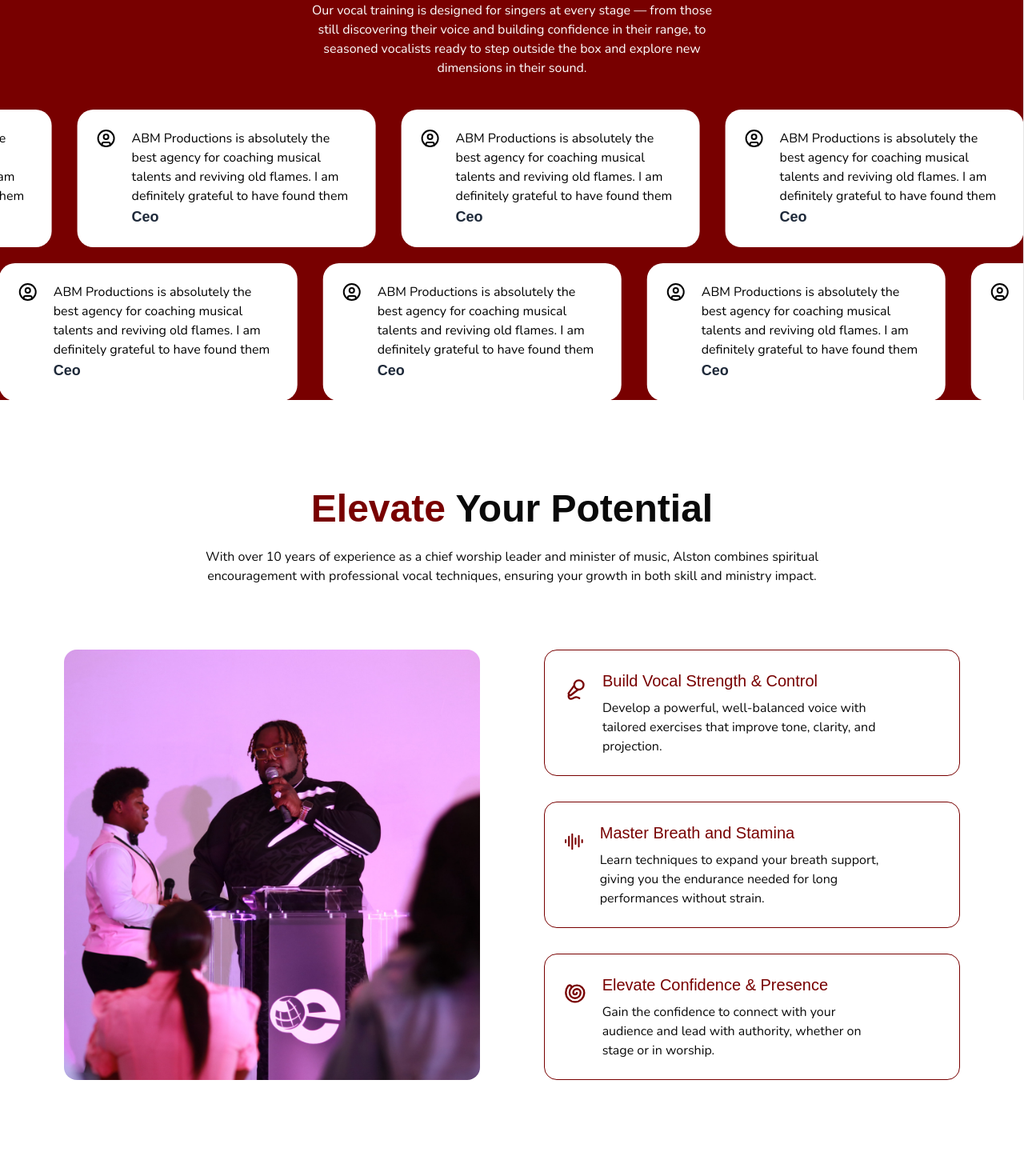
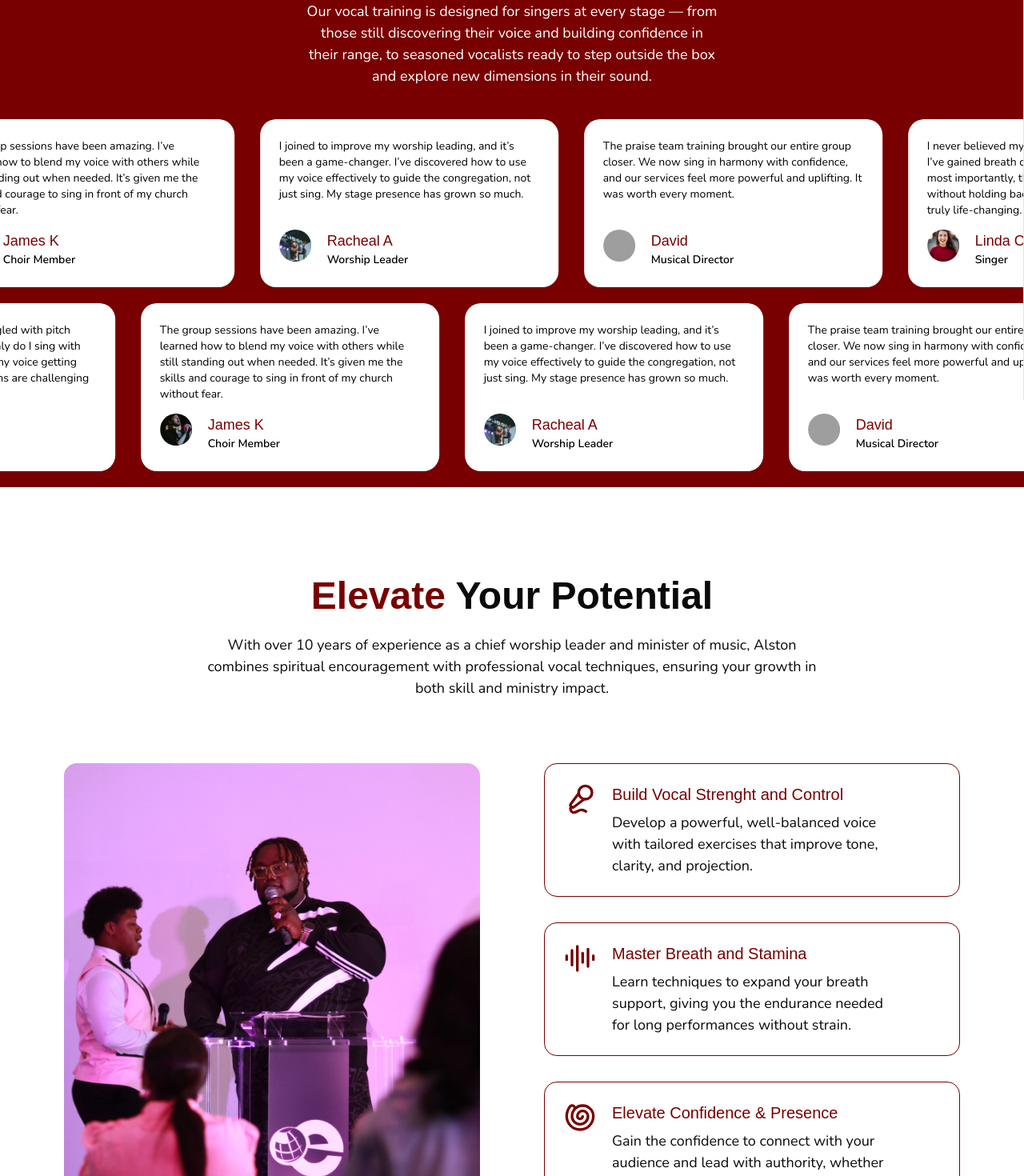
Before and after one commit to midnite-ops/ABM-Productions, a React (Vite) app: page /Coaching in a window 1280 px wide. Shown: the part 300-1770 px from the top of the page at 80% size. Built offline with nearby package versions, Linux system fonts and the light colour scheme; grey boxes are pictures that could not be loaded; a web font is replaced by a local one.

Commit message:
Added animations to the coaching page

```diff
--- a/package.json
+++ b/package.json
@@ -23,6 +23,7 @@
     "react": "^19.1.1",
     "react-dom": "^19.1.1",
     "react-intersection-observer": "^9.16.0",
+    "react-responsive": "^10.0.1",
     "react-router-dom": "^7.8.2",
     "tailwind-merge": "^3.3.1",
     "tailwindcss": "^4.1.12"
--- a/src/components/Navbar.jsx
+++ b/src/components/Navbar.jsx
@@ -10,12 +10,14 @@ import { SidebarTrigger } from "./ui/sidebar"
 import logo from '../assets/clip.png'
 import { HandHelping, MenuIcon } from "lucide-react"
 import { useLocation } from "react-router-dom"
+import { fadeInUp } from "./animations"
+import { motion } from "framer-motion"
 
 export default function Navbar() {
 
     const location = useLocation().pathname === '/' ? false : true
   return (
-    <nav className={`flex items-center text-white w-full ${location ? 'bg-dRed padded' : ''}`}>
+    <motion.nav variants={fadeInUp} initial="hidden" viewport={{ once: true }}whileInView="show" className={`flex items-center text-white w-full ${location ? 'bg-dRed padded' : ''}`}>
         <div className="flex gap-5 items-center flex-1">
             <img src={logo} alt="ABM logo" className="w-15"/>
             <h3 className="lg:text-lg text-sm font-alex">ABM Productions</h3>
@@ -79,7 +81,7 @@ export default function Navbar() {
             </button>
         </div>
 
-    </nav>
+    </motion.nav>
 
   )
 }
--- a/src/components/Testimonial.jsx
+++ b/src/components/Testimonial.jsx
@@ -1,57 +1,62 @@
 import { motion } from "framer-motion";
 import { CircleUser } from "lucide-react";
-
+import { useMediaQuery } from "react-responsive";
+import lindaPic from '@/assets/Home/profile-img.jpg';
+import jamesPic from '@/assets/Coaching/img-2.jpg';
+import sarahPic from '@/assets/Coaching/img-1.jpg';
+import rachealPic from '@/assets/Coaching/img-3.jpg';
+import davidPic from '@/assets/Coaching/img-5.jpg';
 function Testiomonial(){
+    const isMobile = useMediaQuery({ maxWidth: 767 });
     const reviews = [
         {
-            name: 'John Reacher',
-            role: 'Ceo',
-            comment: 'ABM Productions is absolutely the best agency for coaching musical talents and reviving old flames. I am definitely grateful to have found them',
-            icon: <CircleUser/>
+            name: 'Sarah M',
+            role: 'Aspiring Soloist',
+            comment: 'Before starting coaching, I struggled with pitch control and stamina. Now, not only do I sing with more confidence, but I also feel my voice getting stronger every week. The sessions are challenging but so rewarding.',
+            icon: sarahPic
         },
         {
-            name: 'John Reacher',
-            role: 'Ceo',
-            comment: 'ABM Productions is absolutely the best agency for coaching musical talents and reviving old flames. I am definitely grateful to have found them',
-            icon: <CircleUser/>
+            name: 'James K',
+            role: 'Choir Member',
+            comment: 'The group sessions have been amazing. I’ve learned how to blend my voice with others while still standing out when needed. It’s given me the skills and courage to sing in front of my church without fear.',
+            icon: jamesPic
         },
         {
-            name: 'John Reacher',
-            role: 'Ceo',
-            comment: 'ABM Productions is absolutely the best agency for coaching musical talents and reviving old flames. I am definitely grateful to have found them',
-            icon: <CircleUser/>
+            name: 'Racheal A',
+            role: 'Worship Leader',
+            comment: 'I joined to improve my worship leading, and it’s been a game-changer. I’ve discovered how to use my voice effectively to guide the congregation, not just sing. My stage presence has grown so much.',
+            icon: rachealPic
         },
         {
-            name: 'John Reacher',
-            role: 'Ceo',
-            comment: 'ABM Productions is absolutely the best agency for coaching musical talents and reviving old flames. I am definitely grateful to have found them',
-            icon: <CircleUser/>
+            name: 'David',
+            role: 'Musical Director',
+            comment: 'The praise team training brought our entire group closer. We now sing in harmony with confidence, and our services feel more powerful and uplifting. It was worth every moment.',
+            icon: davidPic
         },
         {
-            name: 'John Reacher',
-            role: 'Ceo',
-            comment: 'ABM Productions is absolutely the best agency for coaching musical talents and reviving old flames. I am definitely grateful to have found them',
-            icon: <CircleUser/>
-        },
-        {
-            name: 'John Reacher',
-            role: 'Ceo',
-            comment: 'ABM Productions is absolutely the best agency for coaching musical talents and reviving old flames. I am definitely grateful to have found them',
-            icon: <CircleUser/>
+            name: 'Linda C',
+            role: 'Singer',
+            comment: 'I never believed my voice could improve this much. I’ve gained breath control, better projection, and most importantly, the courage to share my gift without holding back. This experience has been truly life-changing.',
+            icon: lindaPic
         }
     ]
     const ItemDiv = ({ item, index }) => (
         <div key={index}
-        className={`rounded-[20px] p-6 bg-white space-y-8 w-[373px] mx-4 flex items-start gap-x-5`}
+        className='rounded-[20px] p-6 bg-white w-[373px] mx-4 flex flex-col justify-between h-[210px]'
         >
-            <div className="text-4xl mb-4 text-black">{item.icon}</div>
             <div className="text-black">
-                <p>{item.comment}</p>
-                <h3 className="text-lg font-semibold text-gray-800">
-                    {item.role}
-                </h3>
+                <p className="text-sm">{item.comment}</p>
             </div>
+            <div className="flex gap-5">
+                <img src={item.icon} alt="" className="!w-[40px] !h-[40px]  object-cover rounded-full"/>
+                <div>
+                    <h3 className="text-lg font-[500] text-dRed">
+                        {item.name}
+                    </h3>
+                    <p className="text-black font-semibold !text-sm">{item.role}</p>
+                </div>
 
+            </div>
         </div>
     );
     return(
--- a/src/index.css
+++ b/src/index.css
@@ -3,61 +3,83 @@
 
 @custom-variant dark (&:is(.dark *));
 
-@theme{
+@theme {
   --color-dRed: #780000;
-  --color-lRed: #C1121F;
-  --color-offWhite: #FDF0D5;
+  --color-lRed: #c1121f;
+  --color-offWhite: #fdf0d5;
   --color-dBlue: #003049;
-  --color-lBlue: #669BBC;
+  --color-lBlue: #669bbc;
   --font-alex: "Alexandria", sans-serif;
   --font-nunito: "Nunito", sans-serif;
-  @keyframes infinite-scroll-left{
-    0% { transform: translateX(0%); }
-    100% { transform: translateX(calc(-50% - 20px)); }
+  @keyframes infinite-scroll-left {
+    0% {
+      transform: translateX(0%);
+    }
+    100% {
+      transform: translateX(calc(-50% - 20px));
+    }
   }
-  @keyframes infinite-scroll-right{
-    0% { transform: translateX(0%); }
-    100% { transform: translateX(calc(50% - 20px)); }
+  @keyframes infinite-scroll-right {
+    0% {
+      transform: translateX(0%);
+    }
+    100% {
+      transform: translateX(calc(50% - 20px));
+    }
   }
   --animate-infinite-scroll-left: infinite-scroll-left 150s linear infinite;
   --animate-infinite-scroll-right: infinite-scroll-right 150s linear infinite;
 }
 
-@layer base{
-  h1{
-    @apply  font-alex text-start text-4xl lg:text-5xl font-bold
+@layer base {
+  h1 {
+    @apply font-alex text-start font-bold text-4xl lg:text-5xl;
   }
-  p{
-    @apply font-nunito
+  p {
+    @apply font-nunito md:text-[18px];
   }
-  span{
-    @apply text-sm text-gray-400 font-medium
+  span {
+    @apply text-sm text-gray-400 font-medium;
   }
-  h3{
-    @apply font-alex text-xl
+  h3 {
+    @apply font-alex text-xl;
   }
 }
-@layer components{
-  .hero{
-    @apply h-screen lg:min-h-screen md:h-[70vh] w-screen pt-5 lg:pt-10 flex flex-col
+/* h1{
+  font-size: clamp(1.5rem, 7cqw, 3rem);
+}
+@layer utilities {
+  .text-fluid-xs { font-size: clamp(0.7rem, 2.5cqw, 0.875rem); }
+  .text-fluid-sm { font-size: clamp(0.75rem, 3cqw, 1rem); }
+  .text-fluid-base { font-size: clamp(0.875rem, 4cqw, 1.25rem); }
+  .text-fluid-lg { font-size: clamp(1rem, 5cqw, 1.75rem); }
+  .text-fluid-xl { font-size: clamp(1.25rem, 6cqw, 2.25rem); }
+  .text-fluid-2xl { font-size: clamp(1.5rem, 7cqw, 3rem); }
+  .container-responsive {
+    container-type: inline-size;
   }
-  .subtitle{
-    @apply text-center lg:w-[70%] w-full
+} */
+@layer components {
+  .hero {
+    @apply min-h-[100dvh] md:min-h-fit xl:min-h-[100dvh]  w-screen pt-5 lg:py-10 flex flex-col;
   }
-  .header{
-    @apply flex flex-col items-center gap-y-6
+  .subtitle {
+    @apply text-center md:w-[70%]  w-full;
   }
-  .container-box{
-    @apply flex flex-col gap-y-10 w-full
+  .header {
+    @apply flex flex-col items-center gap-y-6;
   }
-  .padded{
-    @apply xl:px-20 px-4
+  .container-box {
+    @apply flex flex-col gap-y-10 w-full;
   }
-  .padded-y{
-    @apply py-28
+  .padded {
+    @apply xl:px-20 px-4;
   }
-  .btn{
-    @apply text-white bg-dRed py-2 px-5 rounded-sm hover:cursor-pointer
+  .padded-y {
+    @apply py-28;
+  }
+  .btn {
+    @apply text-white bg-dRed py-2 px-5 rounded-sm hover:cursor-pointer;
   }
 }
 
--- a/src/pages/Coaching.jsx
+++ b/src/pages/Coaching.jsx
@@ -10,77 +10,77 @@ import img3 from '@/assets/images/imgT-5.jpg';
 import img4 from '@/assets/images/imgT-4.jpg';
 import img5 from '@/assets/images/imgT-14.jpg';
 import img6 from '@/assets/images/imgT-18.jpg';
-import { scaleOnHover } from "@/components/animations";
+
+import { fadeInUpBox, scaleOnHover, fadeInUp, staggerContainer } from "@/components/animations";
 function Coaching(){
+    const benefits = [
+        {
+            title: 'Build Vocal Strenght and Control',
+            description: 'Develop a powerful, well-balanced voice with tailored exercises that improve tone, clarity, and projection.',
+            icon: <MicVocal  size={40} className="text-dRed shrink-0"/>
+        },
+        {
+            title: 'Master Breath and Stamina',
+            description: 'Learn techniques to expand your breath support, giving you the endurance needed for long performances without strain.',
+            icon: <AudioLines  size={40} className="text-dRed shrink-0"/>
+        },
+        {
+            title: 'Elevate Confidence & Presence',
+            description: 'Gain the confidence to connect with your audience and lead with authority, whether on stage or in worship..',
+            icon: <Shell size={40} className="text-dRed shrink-0"/>
+        }
+    ]
     return(
         <div>
-            <section className="hero md:h-screen gap-20 bg-dRed overflow-hidden" id="hero">
+            <section className="hero pb-5 gap-20 !md:pb-10  bg-dRed" id="hero">
                 <Navbar />
-                <div className="text-white flex-1 flex flex-col items-center overflow-hidden gap-y-10">
-                    <div className=" lg:w-[70%] w-full header padded">
+                <motion.div variants={fadeInUp} initial="hidden" viewport={{ once: true }} whileInView="show" className="text-white flex-1 flex flex-col items-center overflow-hidden gap-y-10 ">
+                    <div className=" lg:w-[70%] w-full header padded container-responsive">
                         <h1 className="text-center">Trusted By Hundreds Of Musical Agencies</h1>
-                        <p className="text-center lg:w-[70%] w-full">
+                        <p className="subtitle ">
                             Our vocal training is designed for singers at every stage — from those still discovering their
                             voice and building confidence in their range, to seasoned vocalists ready to step outside the box
                             and explore new dimensions in their sound.
                         </p>
                     </div>
                      <Testiomonial />
-                </div>
+                </motion.div>
             </section>
 
 
-            <section id="benefits" className="padded-y padded lg:mb-20">
+            <motion.section variants={fadeInUp} initial="hidden" viewport={{ once: true }} whileInView="show"  id="benefits" className="padded-y padded lg:mb-20">
                 <div className="container-box gap-y-20">
-                    <div className="header">
+                    <div className="header text-container-responive">
                         <h1 className="text-center"><span className="text-4xl lg:text-5xl text-dRed font-bold font-alex">Elevate</span> Your Potential</h1>
-                        <p className="text-center lg:w-[70%] w-full">
+                        <p className="subtitle">
                             With over 10 years of experience as a chief worship leader and minister of music, Alston
                             combines spiritual encouragement with professional vocal techniques, ensuring your growth in
                             both skill and ministry impact.
                         </p>
                     </div>
                     <div className="flex flex-col lg:flex-row gap-20 w-full">
-                        <div className='flex-1 w-full'>
+                        <motion.div variants={fadeInUp} initial="hidden" viewport={{ once: true }} whileInView="show"  className='flex-1 w-full h-80 md:h-auto'>
                             <img src={benfitsImg} alt="a singer" loading="lazy" className="rounded-2xl object-cover h-full"/>
-                        </div>
+                        </motion.div>
                         <div className="flex-1 grid sm:grid-cols-2 lg:grid-cols-1 gap-8">
-                            <motion.div className="border border-dRed rounded-2xl p-6 flex gap-5" variants={scaleOnHover}>
-                                <MicVocal size={50} className="text-dRed"/>
+                            {benefits.map((items, index) => (
+                                <motion.div key={index} className="border border-dRed rounded-2xl p-6 flex gap-5" variants={fadeInUp} initial="hidden" viewport={{ once: true }} whileInView="show">
+                                    {items.icon}
                                     <div>
-                                    <h3 className="mb-2 text-dRed">Build Vocal Strength & Control</h3>
+                                        <h3 className="mb-2 text-dRed">{items.title}</h3>
                                         <p className="w-[85%]">
-                                        Develop a powerful, well-balanced voice with tailored exercises that improve tone, clarity, and projection.
+                                            {items.description}
                                         </p>
                                     </div>
-
                                 </motion.div>
-                            <div className="border border-dRed rounded-2xl p-6 flex  gap-5">
-                                <AudioLines className="text-dRed" size={50}/>
-                                <div>
-                                    <h3 className="mb-2 text-dRed">Master Breath and Stamina</h3>
-                                    <p className="w-[85%]">
-                                        Learn techniques to expand your breath support, giving you the endurance needed for long performances without strain.
-                                    </p>
-                                </div>
-
-                            </div>
-                            <div className="border border-dRed rounded-2xl p-6 flex gap-5">
-                                <Shell className="text-dRed" size={50}/>
-                                <div>
-                                    <h3 className="mb-2 text-dRed">Elevate Confidence & Presence</h3>
-                                    <p className="w-[85%]">
-                                        Gain the confidence to connect with your audience and lead with authority, whether on stage or in worship.
-                                    </p>
+                            ))}
                         </div>
                     </div>
                 </div>
-                    </div>
-                </div>
-            </section>
+            </motion.section>
 
 
-            <section id="Gallery" className="lg:mb-20">
+            <motion.section variants={fadeInUp} initial="hidden" viewport={{ once: true }} whileInView="show"  id="Gallery" className="lg:mb-20">
                 <div className="header mb-20">
                     <h1>Voices In <span className="text-4xl lg:text-5xl text-dRed font-bold font-alex">Action</span></h1>
                     <p className="subtitle padded">
@@ -88,54 +88,56 @@ function Coaching(){
                     </p>
                 </div>
                 <div className="columns-3 gap-4">
-                    <img src={img1} alt="" className="mb-4 w-full rounded-lg" />
-                    <img src={img3} alt="" className="mb-4 w-full rounded-lg" />
-                    <img src={img4} alt="" className="mb-4 w-full rounded-lg" />
+                    <motion.img variants={fadeInUp} initial="hidden" viewport={{ once: true }} whileInView="show"
+                    src={img1} alt="A picture of Alston Milton" className="mb-4 w-full rounded-lg" />
+                    <motion.img variants={fadeInUp} initial="hidden" viewport={{ once: true }} whileInView="show"
+                    src={img3} alt="" className="mb-4 w-full rounded-lg" />
+                    <motion.img variants={fadeInUp} initial="hidden" viewport={{ once: true }} whileInView="show"  src={img4} alt="" className="mb-4 w-full rounded-lg" />
                     <img src={img2} alt="" className="mb-4 w-full rounded-lg" />
-                    <img src={img5} alt="" className="mb-4 w-full rounded-lg" />
-                    <img src={img6} alt="" className="mb-4 w-full rounded-lg" />
+                    <motion.img variants={fadeInUp} initial="hidden" viewport={{ once: true }} whileInView="show"  src={img5} alt="" className="mb-4 w-full rounded-lg" />
+                    <motion.img variants={fadeInUp} initial="hidden" viewport={{ once: true }} whileInView="show" src={img6} alt="" className="mb-4 w-full rounded-lg" />
                 </div>
-            </section>
+            </motion.section>
 
 
             <section id="pricing" className="padded padded-y ">
-                <div className="mx-auto max-w-6xl">
-                    <header className="mb-10 text-center">
-                    <h2 className="text-3xl font-bold">Coaching Options & Pricing</h2>
-                    <p className="mt-2 text-sm text-gray-600">
+                <motion.div variants={fadeInUp} initial="hidden" viewport={{ once: true }} whileInView="show" className="mx-auto max-w-6xl">
+                    <motion.header variants={fadeInUp} initial="hidden" viewport={{ once: true }} whileInView="show" className="mb-10 text-center">
+                        <h1 className="text-center"><span className="text-4xl lg:text-5xl text-dRed font-bold font-alex">Coaching</span> Options and pricing</h1>
+                        <p className="mt-5  text-gray-600">
                             Choose the plan that fits your goals and schedule.
                         </p>
-                    </header>
+                    </motion.header>
 
-                    <div className="grid gap-6 sm:grid-cols-2 lg:grid-cols-3">
+                    <motion.div variants={staggerContainer} initial="hidden" viewport={{ once: true }} whileInView="show" className="grid gap-6 sm:grid-cols-2 lg:grid-cols-3">
                     {/* Individual */}
-                    <div className="rounded-2xl border border-gray-200 p-6 shadow-sm">
+                        <motion.div variants={fadeInUp} initial="hidden" viewport={{ once: true }} whileInView="show"  className="rounded-2xl border border-gray-200 p-6 shadow-sm">
                             <h3 className="text-lg font-semibold">Individual Sessions</h3>
                             <p className="mt-3 text-3xl font-extrabold text-dRed">$50<span className="text-base font-medium">/hour</span></p>
                             <p className="mt-1 text-sm text-gray-600">1-hour minimum</p>
-                    </div>
+                        </motion.div>
 
                         {/* Group */}
-                    <div className="rounded-2xl border border-gray-200 p-6 shadow-sm">
+                        <motion.div variants={fadeInUp} initial="hidden" viewport={{ once: true }} whileInView="show"  className="rounded-2xl border border-gray-200 p-6 shadow-sm">
                             <h3 className="text-lg font-semibold">Group Sessions</h3>
                             <p className="mt-3 text-3xl font-extrabold text-dRed">$35<span className="text-base font-medium"> per person/hour</span></p>
                             <p className="mt-1 text-sm text-gray-600">1-hour minimum</p>
-                    </div>
+                        </motion.div>
 
                         {/* Praise Team */}
-                    <div className="rounded-2xl border border-gray-200 p-6 shadow-sm">
+                        <motion.div variants={fadeInUp} initial="hidden" viewport={{ once: true }} whileInView="show"  className="rounded-2xl border border-gray-200 p-6 shadow-sm">
                             <h3 className="text-lg font-semibold">Praise Team Training</h3>
                             <p className="mt-3 text-3xl font-extrabold text-dRed">$300<span className="text-base font-medium">/week</span></p>
                             <p className="mt-1 text-sm text-gray-600">Team development & coaching</p>
-                    </div>
-                    </div>
+                        </motion.div>
+                    </motion.div>
 
                     <div className="mt-6 rounded-xl bg-offWhite p-4 text-dRed border border-amber-200">
                     <p className="text-sm">
                         <span className="font-semibold">Note:</span> A minimum <span className="font-semibold">50% deposit</span> is required to confirm all individual and group session bookings.
                     </p>
                     </div>
-                </div>
+                </motion.div>
             </section>
             <Footer />
         </div>
```
Also changed, not shown: 1 other file (tests, documents, lock files or other folders). Lines whose indentation alone changed are shown as unchanged.
